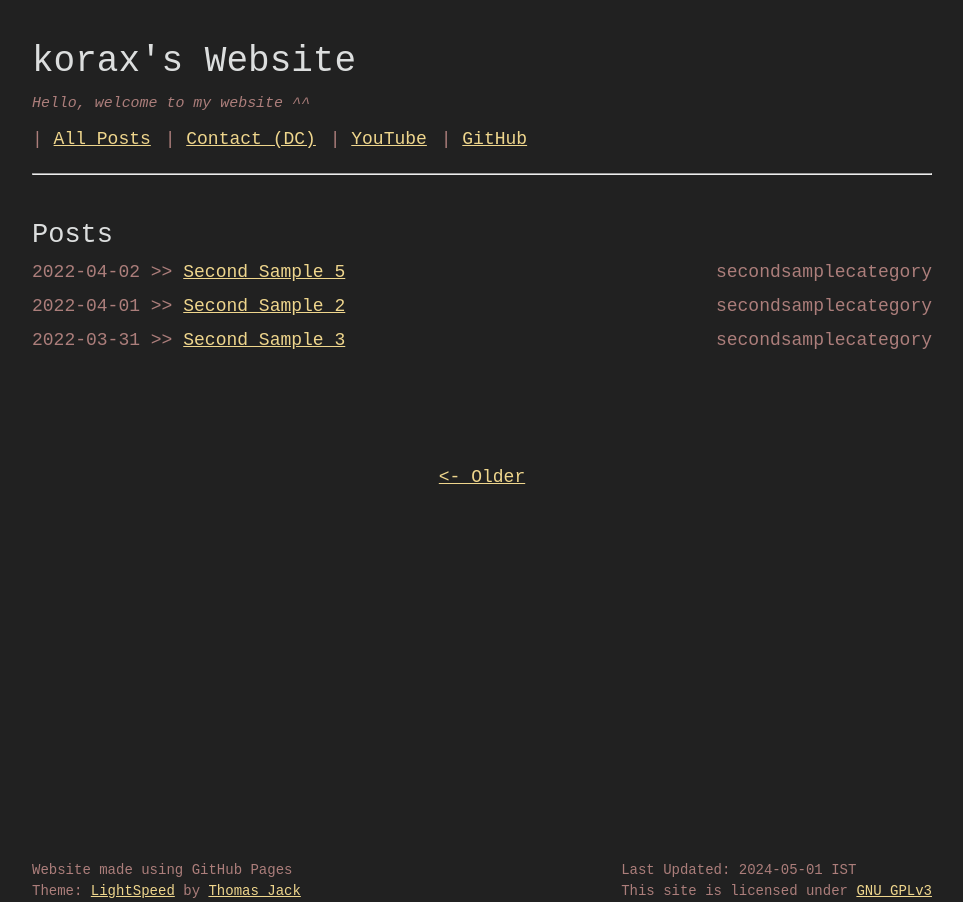
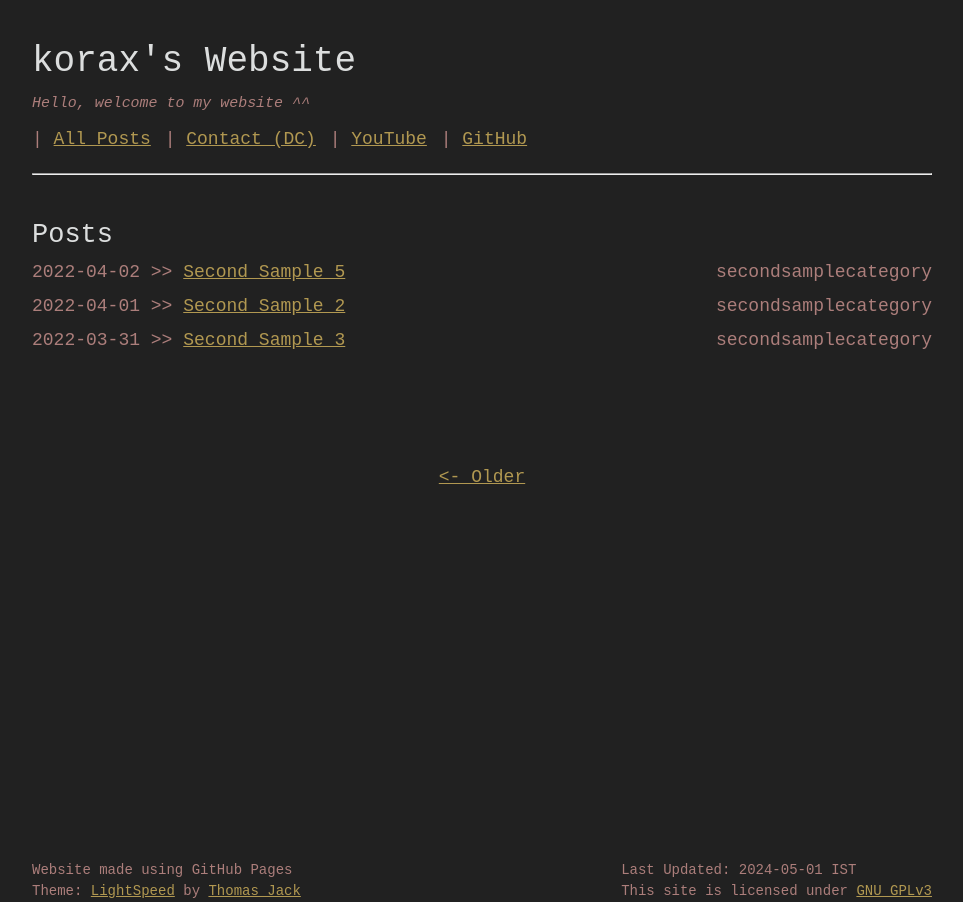
Before and after one commit to koraxial/koraxial.github.io, a Jekyll site: the page built from posts/index.html, in a window 1280 px wide. Shown: the whole page, without its empty margins (158-1121 px from the left). Built offline with Jekyll 4.4.1, drawn with Linux system fonts in a browser that asks for light colours; the list of posts is cut into pages by our own code.

Commit message:
Update page.scss

```diff
--- a/_sass/page.scss
+++ b/_sass/page.scss
@@ -62,7 +62,7 @@ code {
 /* 06 Primary color */
 
 a {
-  color: #efd68d;
+  color: #b19851;
 }
 
 /* 07 Secondary colors */
```
